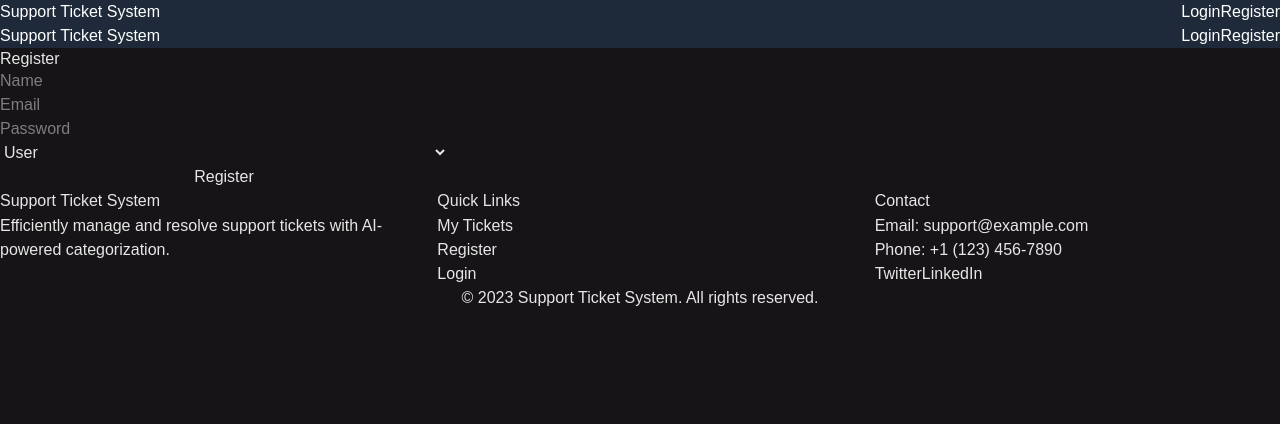
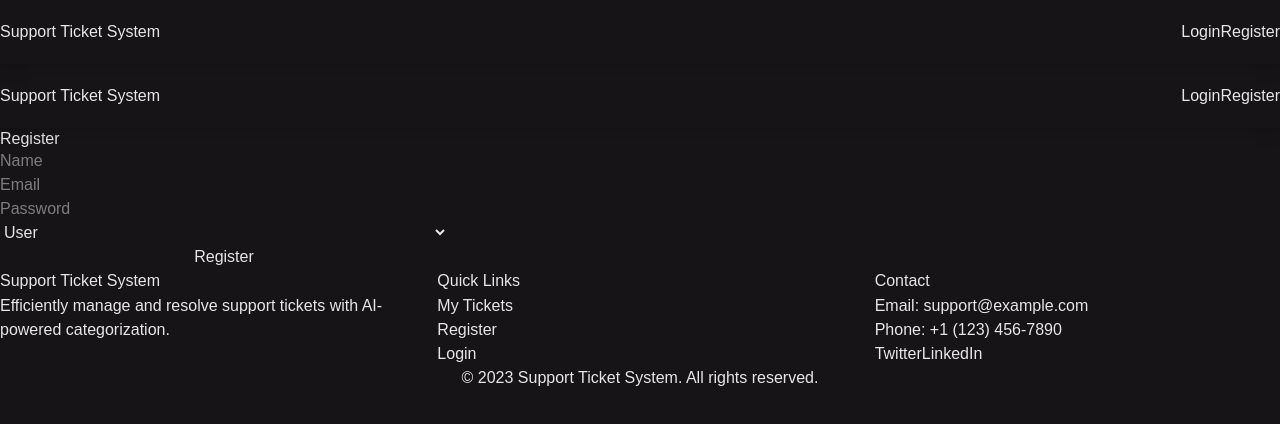
Before and after one commit to Dula21/frontend-support-system, a Next.js app: page /register in a window 1280 px wide. Shown: the top 424 px of the page. Built offline with nearby package versions, Linux system fonts and the light colour scheme.

Commit message:
Update Headear CSS Styles

```diff
--- a/app/components/Layout/Header.tsx
+++ b/app/components/Layout/Header.tsx
@@ -8,20 +8,48 @@
   const { user, logout } = useContext(AuthContext)!;
 
   return (
-    <header className="bg-gray-800 text-white p-4 flex justify-between">
-      <h1>Support Ticket System</h1>
-      {user ? (
-        <div>
-          <span>Welcome, {user.role}!</span>
-          <Link href="/tickets" className="ml-4">Tickets</Link>
-          <button onClick={logout} className="ml-4">Logout</button>
+    <header className="bg-gradient-to-r from-bg-main to-accent-soft border-b border-border-soft shadow-lg reveal visible">
+      <div className="max-w-7xl mx-auto px-4 sm:px-6 lg:px-8">
+        <div className="flex justify-between items-center h-16">
+          <h1 className="text-xl font-bold text-text-main hover:text-accent-main transition duration-200">
+            Support Ticket System
+          </h1>
+          <nav className="flex space-x-4">
+            {user ? (
+              <>
+                <span className="text-text-muted">Welcome, {user.role}!</span>
+                <Link
+                  href="/tickets"
+                  className="text-text-main hover:text-accent-main transition duration-200 px-3 py-2 rounded-lg hover:bg-accent-soft"
+                >
+                  Tickets
+                </Link>
+                <button
+                  onClick={logout}
+                  className="text-text-main hover:text-accent-main transition duration-200 px-3 py-2 rounded-lg hover:bg-accent-soft"
+                >
+                  Logout
+                </button>
+              </>
+            ) : (
+              <>
+                <Link
+                  href="/login"
+                  className="text-text-main hover:text-accent-main transition duration-200 px-3 py-2 rounded-lg hover:bg-accent-soft"
+                >
+                  Login
+                </Link>
+                <Link
+                  href="/register"
+                  className="text-text-main hover:text-accent-main transition duration-200 px-3 py-2 rounded-lg hover:bg-accent-soft"
+                >
+                  Register
+                </Link>
+              </>
+            )}
+          </nav>
         </div>
-      ) : (
-        <div>
-          <Link href="/login">Login</Link>
-          <Link href="/register" className="ml-4">Register</Link>
-        </div>
-      )}
+      </div>
     </header>
   );
 }
```
